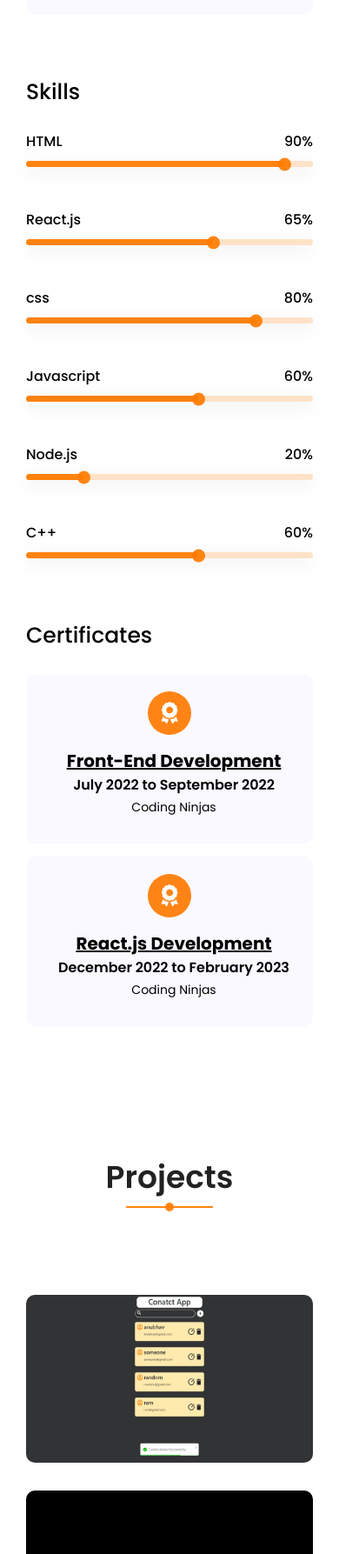
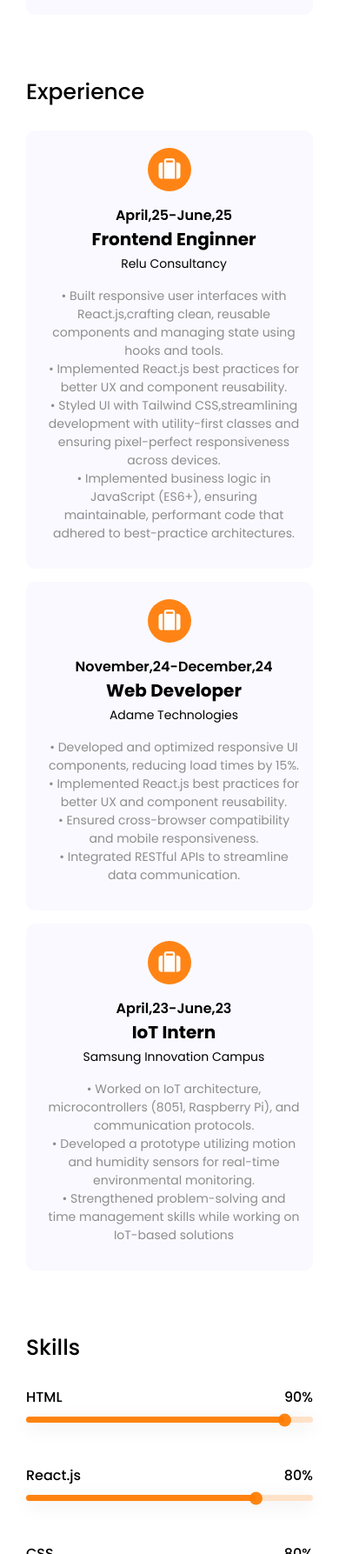
Before and after one commit to anubhavramawat/Personal-Portfolio, a plain HTML site: page index.html in a window 390 px wide. Shown: the part 2668-4455 px from the top of the page at 87% size. Drawn offline with nearby package versions, Linux system fonts and the light colour scheme.

Commit message:
added experience

```diff
--- a/index.css
+++ b/index.css
@@ -487,6 +487,11 @@ header .container{
     font-size: 14px;
     margin-top: 15px;
 }
+.experience ul{
+    color: var(--subtitle-color);
+    font-size: 14px;
+    margin-top: 15px;
+}
 .resume_wrap:hover{
     background-color: var(--main-color);
     color: #faf9ff;
--- a/index.html
+++ b/index.html
@@ -138,7 +138,7 @@
                 <a href="#page-4">Certificates</a>
               </li>
               <li>
-                <a href="./assets/anubhav ramawat_GTBIT.pdf" download>Download Resume</a>
+                <a href="./assets/Anubhav_Ramawat_Full_Stack.pdf" download>Download Resume</a>
               </li>
             </ul>
           </div>
@@ -196,57 +196,83 @@
               </div>
             </div>
 
-            <!-- <div id="page-2" class="page two">
+            <div id="page-2" class="page two">
               <div class="page_heading">Experience</div>
               <div class="resume_wrap">
                 <div class="resume_wrap-icon">
                   <i class="fa-solid fa-suitcase"></i>
                 </div>
-                <div class="resume_wrap-content">
-                  <span class="date">2020-2024</span>
-                  <h4>Software Developer</h4>
-                  <span class="position">GTBIT</span>
-                  <p>
-                    Lorem ipsum dolor sit amet, consectetur adipiscing elit, sed
-                    do eiusmod tempor incididunt ut labore et dolore magna
-                    aliqua. Ut enim ad minim veniam, quis nostrud exercitation
-                    ullamco laboris nisi ut aliquip ex ea commodo consequat.
-                  </p>
+                <div class="resume_wrap-content experience">
+                  <span class="date">April,25-June,25</span>
+                  <h4>Frontend Enginner</h4>
+                  <span class="position">Relu Consultancy</span>
+                  <ul>
+                    <li>
+                      • Built responsive user interfaces with React.js,crafting clean, reusable components and managing state using hooks and
+                    tools.
+                    </li>
+                    <li>
+                      • Implemented React.js best practices for better UX and component reusability.
+                    </li>
+                    <li>
+                      • Styled UI with Tailwind CSS,streamlining development with utility-first classes and ensuring pixel-perfect
+                    responsiveness across devices.
+                    </li>
+                    <li>
+                      • Implemented business logic in JavaScript (ES6+), ensuring maintainable, performant code that adhered to best-practice
+                    architectures.
+                    </li>
+                  </ul>
                 </div>
               </div>
               <div class="resume_wrap">
                 <div class="resume_wrap-icon">
                   <i class="fa-solid fa-suitcase"></i>
                 </div>
-                <div class="resume_wrap-content">
-                  <span class="date">2019-2020</span>
+                <div class="resume_wrap-content experience">
+                  <span class="date">November,24-December,24</span>
+
                   <h4>Web Developer</h4>
-                  <span class="position">Arunodaya Public School</span>
-                  <p>
-                    Lorem ipsum dolor sit amet, consectetur adipiscing elit, sed
-                    do eiusmod tempor incididunt ut labore et dolore magna
-                    aliqua. Ut enim ad minim veniam, quis nostrud exercitation
-                    ullamco laboris nisi ut aliquip ex ea commodo consequat.
-                  </p>
+                  <span class="position">Adame Technologies</span>
+                  <ul>
+                    <li>
+                      • Developed and optimized responsive UI components, reducing load times by 15%.
+                    </li>
+                    <li>
+                      • Implemented React.js best practices for better UX and component reusability.
+                    </li>
+                    <li>
+                      • Ensured cross-browser compatibility and mobile responsiveness.
+                    </li>
+                    <li>
+                      • Integrated RESTful APIs to streamline data communication.
+                    </li>
+                  </ul>
                 </div>
               </div>
               <div class="resume_wrap">
                 <div class="resume_wrap-icon">
                   <i class="fa-solid fa-suitcase"></i>
                 </div>
-                <div class="resume_wrap-content">
-                  <span class="date">2017-2018</span>
-                  <h4>UI/UX Designer</h4>
-                  <span class="position">Arunodaya Public School</span>
-                  <p>
-                    Lorem ipsum dolor sit amet, consectetur adipiscing elit, sed
-                    do eiusmod tempor incididunt ut labore et dolore magna
-                    aliqua. Ut enim ad minim veniam, quis nostrud exercitation
-                    ullamco laboris nisi ut aliquip ex ea commodo consequat.
-                  </p>
+                <div class="resume_wrap-content experience">
+                  <span class="date">April,23-June,23</span>
+
+                  <h4>IoT Intern</h4>
+                  <span class="position">Samsung Innovation Campus</span>
+                  <ul>
+                    <li>
+                      • Worked on IoT architecture, microcontrollers (8051, Raspberry Pi), and communication protocols.
+                    </li>
+                    <li>
+                      • Developed a prototype utilizing motion and humidity sensors for real-time environmental monitoring.
+                    </li>
+                    <li>
+                      • Strengthened problem-solving and time management skills while working on IoT-based solutions
+                    </li>
+                  </ul>
                 </div>
               </div>
-            </div> -->
+            </div>
 
             <div id="page-3" class="page there">
               <div class="page_heading">Skills</div>
@@ -264,16 +290,16 @@
                 <div class="progressBox">
                   <div class="progress_name">
                     <span>React.js</span>
-                    <span>65%</span>
+                    <span>80%</span>
                   </div>
                   <div class="progress">
-                    <div class="progress_bar" style="width: 65%"></div>
+                    <div class="progress_bar" style="width: 80%"></div>
                   </div>
                 </div>
 
                 <div class="progressBox">
                   <div class="progress_name">
-                    <span>css</span>
+                    <span>CSS</span>
                     <span>80%</span>
                   </div>
                   <div class="progress">
@@ -284,20 +310,20 @@
                 <div class="progressBox">
                   <div class="progress_name">
                     <span>Javascript</span>
-                    <span>60%</span>
+                    <span>90%</span>
                   </div>
                   <div class="progress">
-                    <div class="progress_bar" style="width: 60%"></div>
+                    <div class="progress_bar" style="width: 90%"></div>
                   </div>
                 </div>
 
                 <div class="progressBox">
                   <div class="progress_name">
                     <span>Node.js</span>
-                    <span>20%</span>
+                    <span>50%</span>
                   </div>
                   <div class="progress">
-                    <div class="progress_bar" style="width: 20%"></div>
+                    <div class="progress_bar" style="width: 50%"></div>
                   </div>
                 </div>
 
@@ -308,6 +334,16 @@
                   </div>
                   <div class="progress">
                     <div class="progress_bar" style="width: 60%"></div>
+                  </div>
+                </div>
+
+                <div class="progressBox">
+                  <div class="progress_name">
+                    <span>TailwindCss</span>
+                    <span>70%</span>
+                  </div>
+                  <div class="progress">
+                    <div class="progress_bar" style="width: 70%"></div>
                   </div>
                 </div>
               </div>
@@ -708,10 +744,13 @@
               rows="10"
               placeholder="Message"
             ></textarea>
-            <a href="#" class="btn">
+            <!-- <a href="#" class="btn">
               Send Message
               <ion-icon name="chevron-forward-outline"></ion-icon>
-            </a>
+            </a> -->
+            <button class="btn">
+              Send Message <ion-icon name="chevron-forward-outline"></ion-icon>
+            </button>
           </div>
         </div>
         </form>
@@ -732,7 +771,7 @@
                 ramawatanubhav2002@gmail.com
               </p>
             </div>
-            <div class="footer_copy">&#169; LineCode. All rights reserved 2023</div>
+            <div class="footer_copy">&#169; LineCode. All rights reserved 2025</div>
           </div>
         </div>
       </footer>
```
Also changed, not shown: 2 other files.
